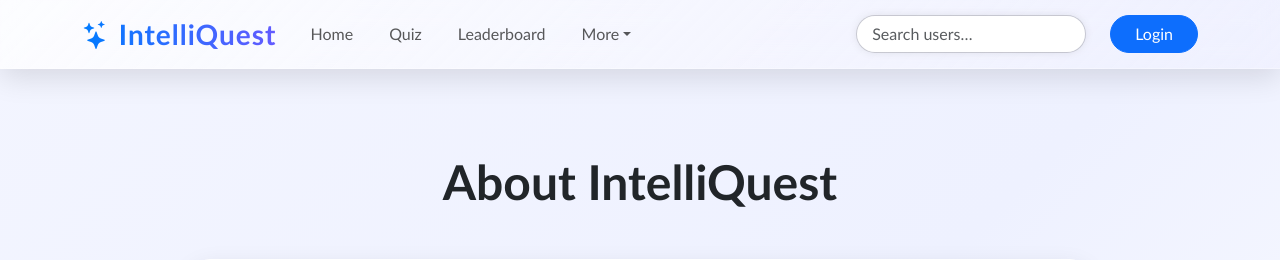
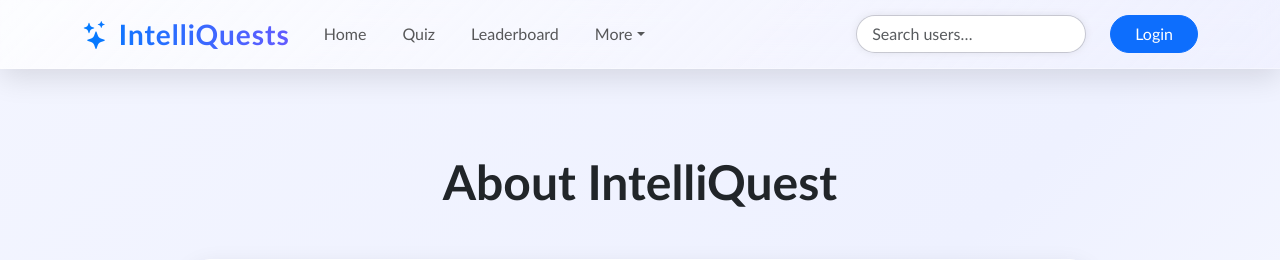
Before and after one commit to chourase205/IntelliQuests, a Django app: page /about in a window 1280 px wide. Shown: the top 260 px of the page. Run offline with Django 5.2, Linux system fonts and the light colour scheme.

Commit message:
Fix all IntelliQuest → IntelliQuests references

```diff
--- a/templates/components/navbar.html
+++ b/templates/components/navbar.html
@@ -79,7 +79,7 @@
 
         <!-- BRAND -->
         <a class="navbar-brand fs-3 brand-title" href="{% url 'home' %}">
-            <i class="bi bi-stars text-primary"></i> IntelliQuest
+            <i class="bi bi-stars text-primary"></i> IntelliQuests
         </a>
 
         <button class="navbar-toggler" type="button" data-bs-toggle="collapse"
```
